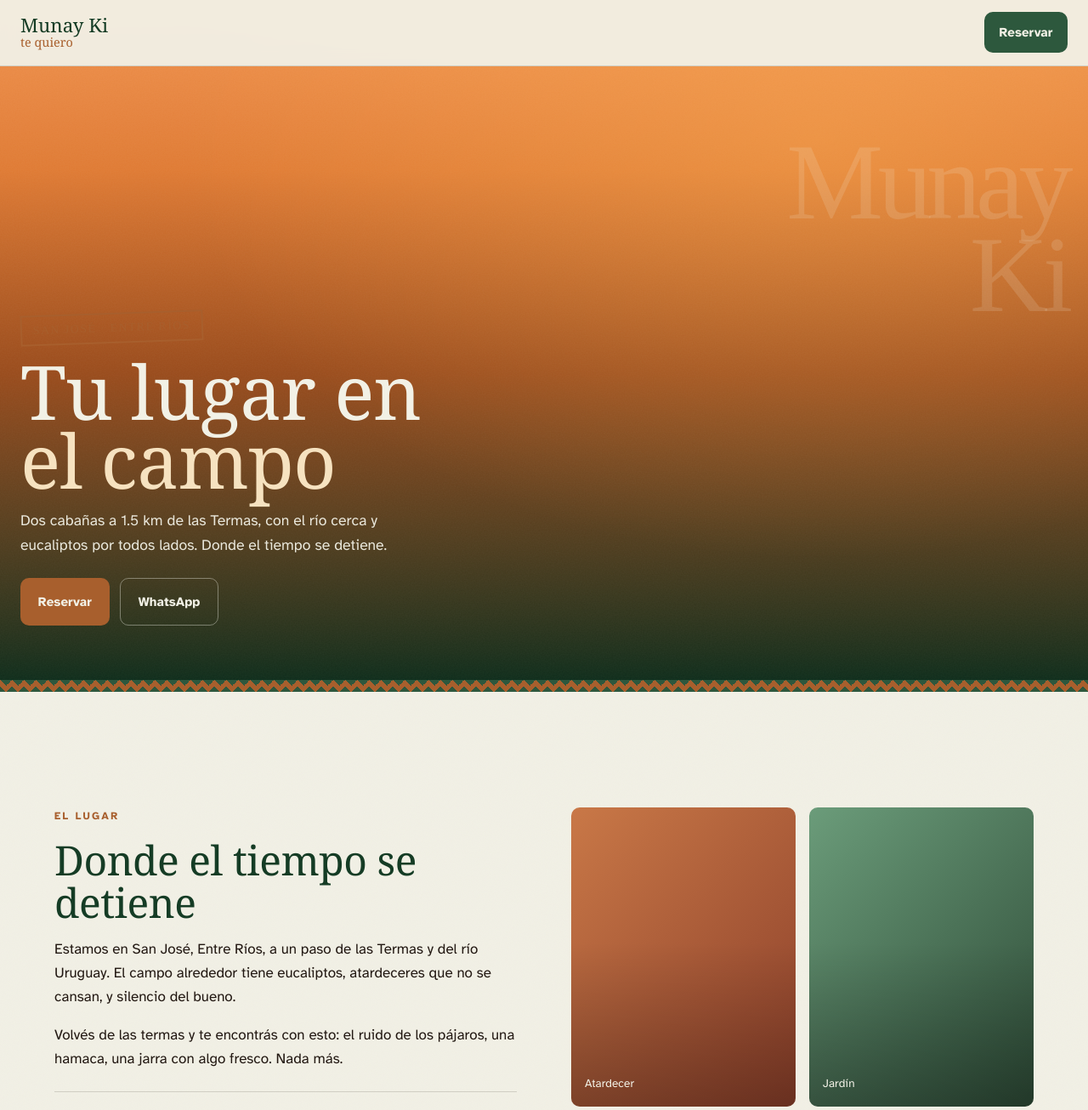
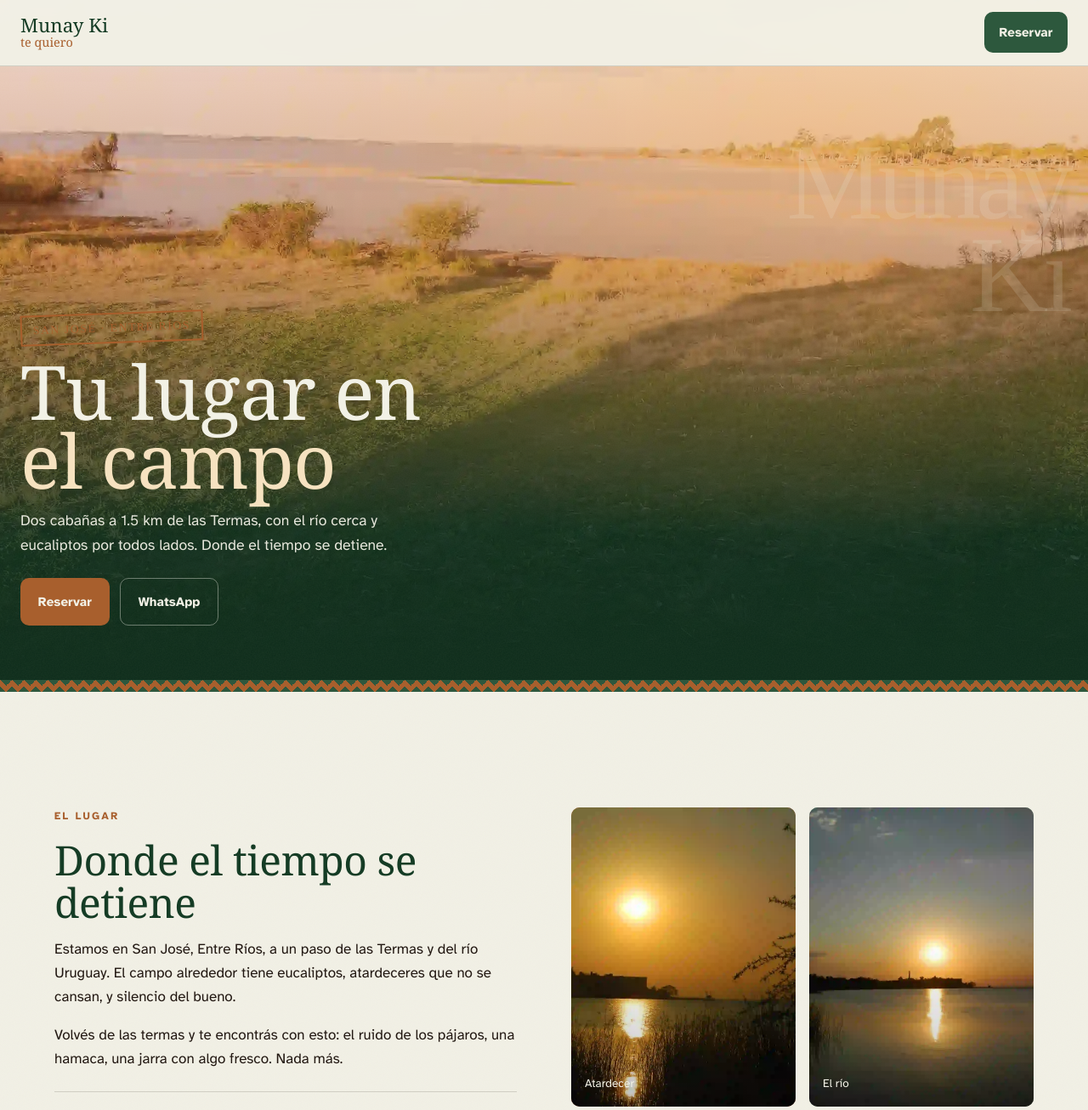
Before and after one commit to vvalenromero/munay-ki, a plain HTML site: page index.html in a window 1280 px wide. Shown: the top 1306 px of the page at 85% size. Drawn offline with Linux system fonts and the light colour scheme; a web font is replaced by a local one.

Commit message:
feat: fotos reales del río Uruguay en el hero y en la galería
El sitio no tenía ni una foto: los seis bloques de la galería y el hero eran
degradados de color. Ahora el hero y los bloques "Atardecer", "El río",
"El jardín" y "La costa" usan fotos de paisaje de la zona con licencia libre
(Wikimedia Commons, CC BY-SA), optimizadas a WebP (140 KB en total).

- Se descartaron las candidatas con marca de agua o con carteles de otras
  provincias: no sirven para la ficha de un alojamiento.
- Se acredita a los autores en el pie (Ezarate, Nahuel9m y Andrés González).
- Las fotos del interior de las cabañas siguen pendientes: tienen que ser
  reales, del celular de Romina. Falsas acá es un problema con el huésped.

```diff
--- a/index.html
+++ b/index.html
@@ -148,11 +148,14 @@
     grid-template-columns: 1fr 1fr;
     align-items: end;
     padding: 8rem 1.5rem 4rem;
-    background: linear-gradient(180deg,
-      oklch(0.75 0.14 55) 0%,
-      oklch(0.68 0.15 52) 25%,
-      oklch(0.5 0.12 48) 55%,
-      var(--forest-deep) 100%);
+    background:
+      linear-gradient(180deg,
+        oklch(0.72 0.14 55 / 0.26) 0%,
+        oklch(0.5 0.12 48 / 0.5) 38%,
+        oklch(0.26 0.05 155 / 0.82) 78%,
+        var(--forest-deep) 100%),
+      url("img/hero-rio-uruguay.webp") center 60% / cover no-repeat,
+      linear-gradient(180deg, oklch(0.75 0.14 55) 0%, var(--forest-deep) 100%);
     color: var(--paper);
     position: relative; overflow: hidden;
   }
@@ -301,6 +304,11 @@
     background: linear-gradient(180deg, transparent 45%, rgba(0,0,0,0.25));
   }
   .galeria-item span { position: relative; z-index: 1; }
+  .galeria-item img {
+    position: absolute; inset: 0;
+    width: 100%; height: 100%;
+    object-fit: cover;
+  }
   .galeria-item:nth-child(1) { background: linear-gradient(135deg, #c97847, #8b3f2a); }
   .galeria-item:nth-child(2) { transform: translateY(1.5rem); background: linear-gradient(135deg, #6b9c7a, #2d4a36); }
   .galeria-item:nth-child(3) { transform: translateY(-0.5rem); background: linear-gradient(135deg, #b8956a, #6b4f2a); }
@@ -541,12 +549,10 @@
       </div>
     </div>
     <div class="galeria-stack">
-      <div class="galeria-item reveal"><span>Atardecer</span></div>
-      <div class="galeria-item reveal"><span>Jardín</span></div>
-      <div class="galeria-item reveal"><span>Cabaña</span></div>
-      <div class="galeria-item reveal"><span>Habitación</span></div>
-      <div class="galeria-item reveal"><span>Cocina</span></div>
-      <div class="galeria-item reveal"><span>Baño</span></div>
+      <div class="galeria-item reveal"><img src="img/atardecer.webp" alt="Atardecer sobre el río Uruguay" width="900" height="1200" loading="lazy" decoding="async"><span>Atardecer</span></div>
+      <div class="galeria-item reveal"><img src="img/el-rio.webp" alt="El río Uruguay al caer la tarde" width="900" height="1200" loading="lazy" decoding="async"><span>El río</span></div>
+      <div class="galeria-item reveal"><img src="img/el-jardin.webp" alt="Plantas y flores del jardín" width="900" height="1200" loading="lazy" decoding="async"><span>El jardín</span></div>
+      <div class="galeria-item reveal"><img src="img/la-costa.webp" alt="La costa del río Uruguay al atardecer" width="900" height="1200" loading="lazy" decoding="async"><span>La costa</span></div>
     </div>
   </div>
 </section>
@@ -611,6 +617,7 @@
   <div class="footer-logo">Munay Ki <em>te quiero</em></div>
   <p>San José, Entre Ríos · Argentina</p>
   <p style="opacity: 0.6; margin-top: 0.5rem; font-size: 0.8rem;">© 2026 Munay Ki · Cabañas · Por Romina Medina</p>
+  <p style="opacity: 0.5; margin-top: 0.4rem; font-size: 0.72rem;">Fotos de paisaje: Ezarate, Nahuel9m y Andrés González — Wikimedia Commons (CC BY-SA). Las fotos de las cabañas son las que falten subir.</p>
 </footer>
 
 <!--
```
Also changed, not shown: img/atardecer.webp (added), img/el-jardin.webp (added), img/el-rio.webp (added), img/hero-rio-uruguay.webp (added), img/la-costa.webp (added).
